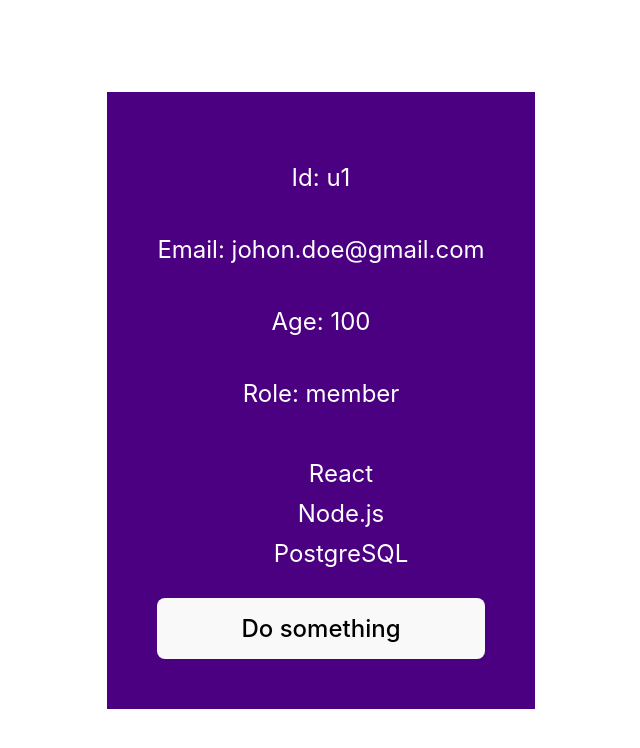
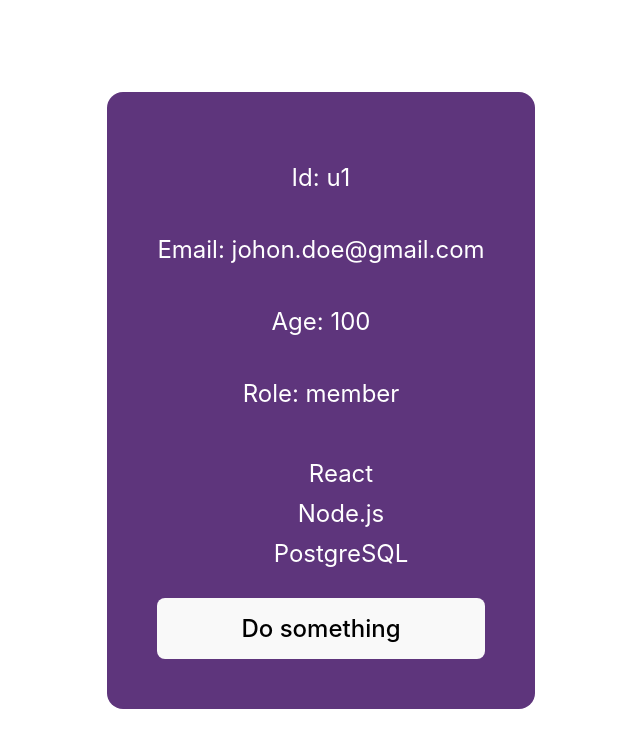
Before and after one commit to mendelssohnbach/kindacode-props-ts, a React (Vite) app: page / in a window 1280 px wide. Shown: the top 748 px of the page, without its empty margins (319-959 px from the left). Built offline with nearby package versions, Linux system fonts and the light colour scheme.

Commit message:
:lipstick: Wrapperスタイル修正

```diff
--- a/src/components/Wrapper.tsx
+++ b/src/components/Wrapper.tsx
@@ -4,12 +4,13 @@ const Wrapper = ({ children }: WrapperProps) => {
   return (
     <div
       style={{
-        backgroundColor: 'indigo',
+        backgroundColor: '#5e357c',
         color: 'white',
         display: 'flex',
         flexDirection: 'column',
         padding: '50px',
         fontSize: 24,
+        borderRadius: '16px',
       }}
     >
       {children}
```
